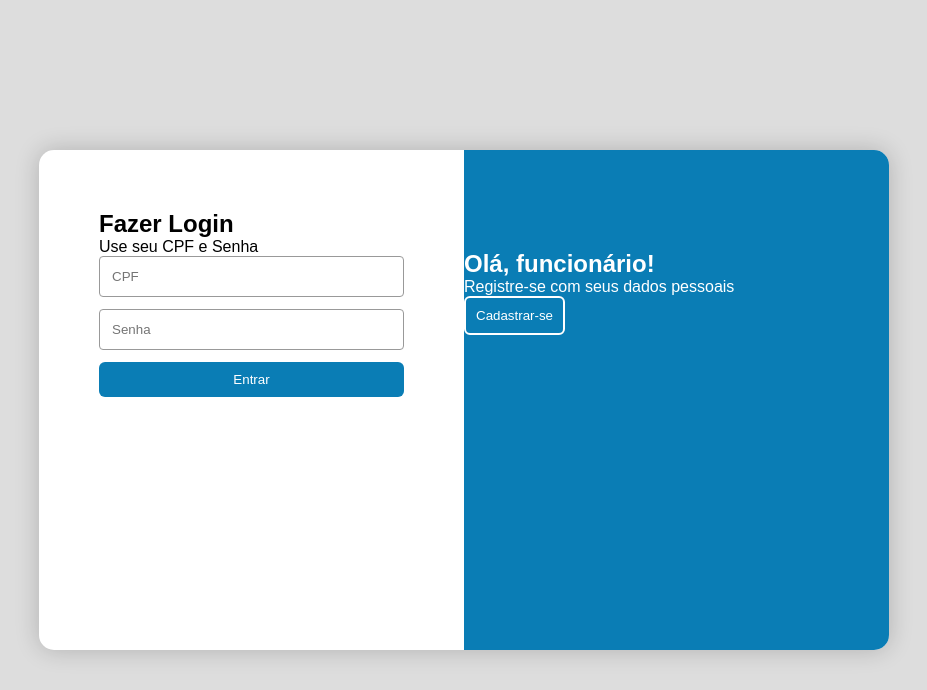
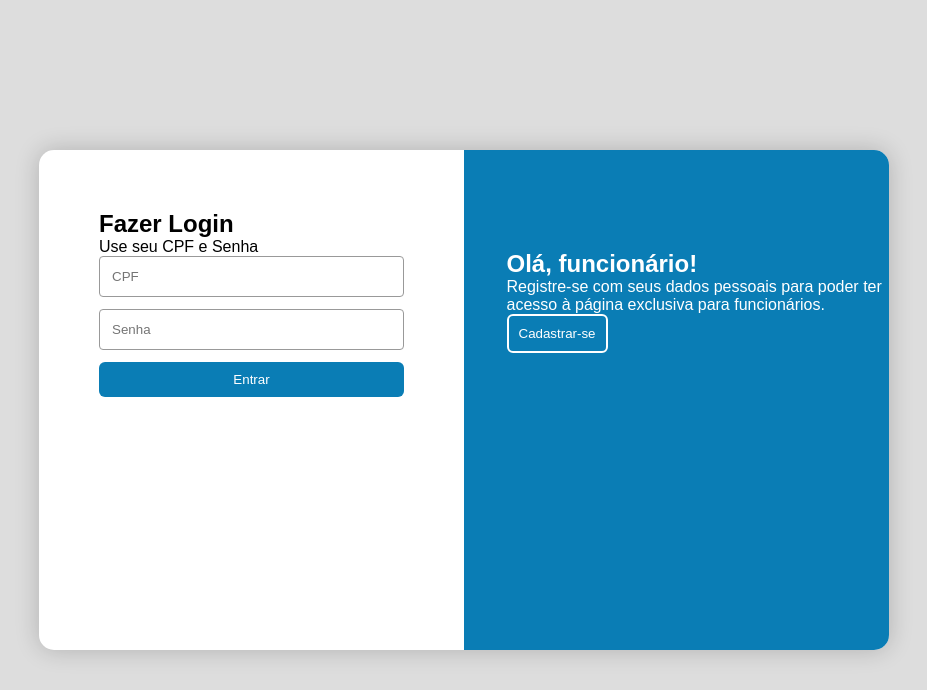
Before and after one commit to lavyniamonteiro/Hotel-Site, a PHP site: page /login.php in a window 1280 px wide. Shown: the top 690 px of the page, without its empty margins (176-1103 px from the left). Run offline with PHP 8.4, Linux system fonts and the light colour scheme.

Commit message:
fix: Style.css

```diff
--- a/login.php
+++ b/login.php
@@ -38,13 +38,13 @@
         <div class="toggle">
             <div class="toggle-left">
                 <h2>Olá, funcionário!</h2>
-                <p>Registre-se com seus dados pessoais</p>
+                <p>Registre-se com seus dados pessoais para poder ter acesso à página exclusiva para funcionários.</p>
                 <button class="btn ghost" id="btn-cadastrar">Cadastrar-se</button>
             </div>
 
             <div class="toggle-right">
                 <h2>Bem-vindo de volta!</h2>
-                <p>Entre na sua conta com seus dados</p>
+                <p>Entre na sua conta com seus dados pessoais</p>
                 <button class="btn ghost" id="btn-login">Entrar</button>
             </div>
         </div>
--- a/style.css
+++ b/style.css
@@ -31,7 +31,7 @@ body {
     transition: 0.6s ease-in-out;
 }
 
-.login { left: 0; }
+.login { left: 0;}
 .register { right: -50%; }
 
 form {
@@ -80,7 +80,7 @@ input {
     transition: 0.6s ease-in-out;
 }
 
-.toggle-left { left: 0; }
+.toggle-left { left: 10%; }
 .toggle-right { right: -100%; }
 
 .container.active .login {
```
